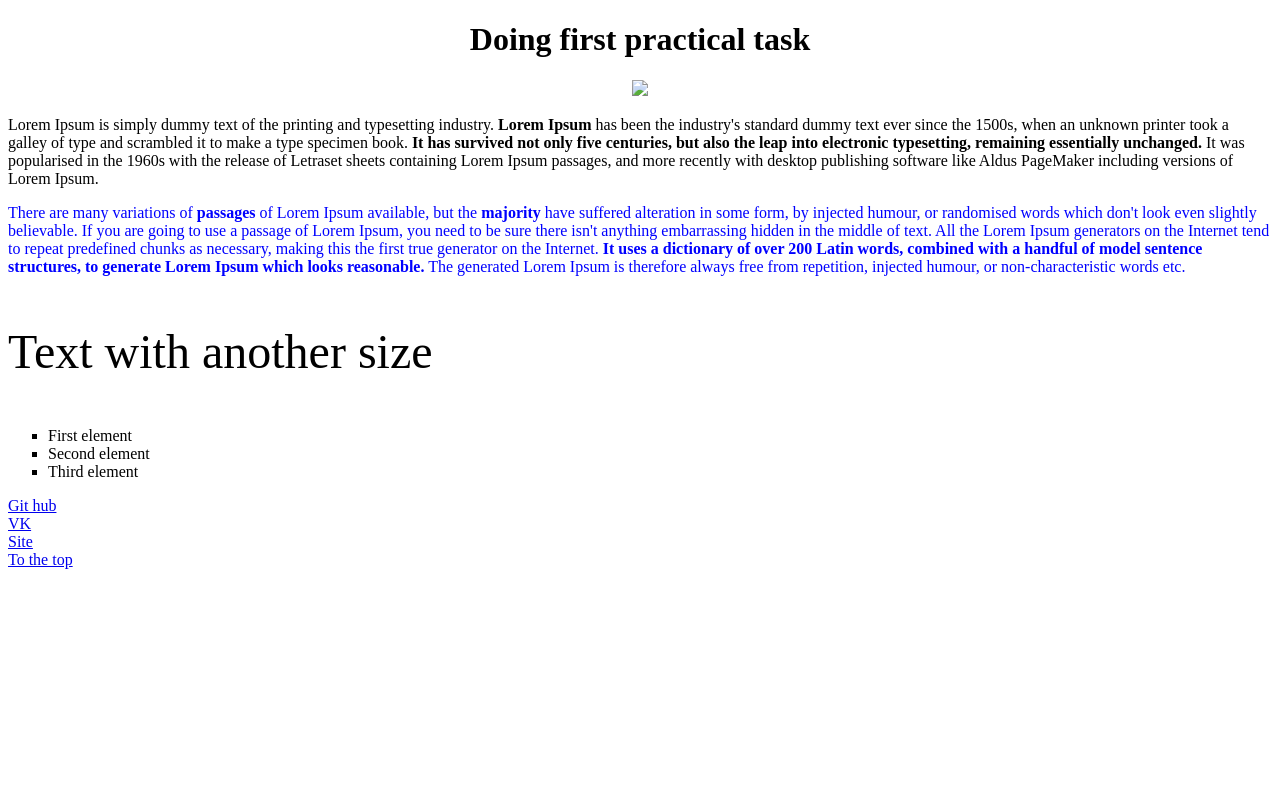
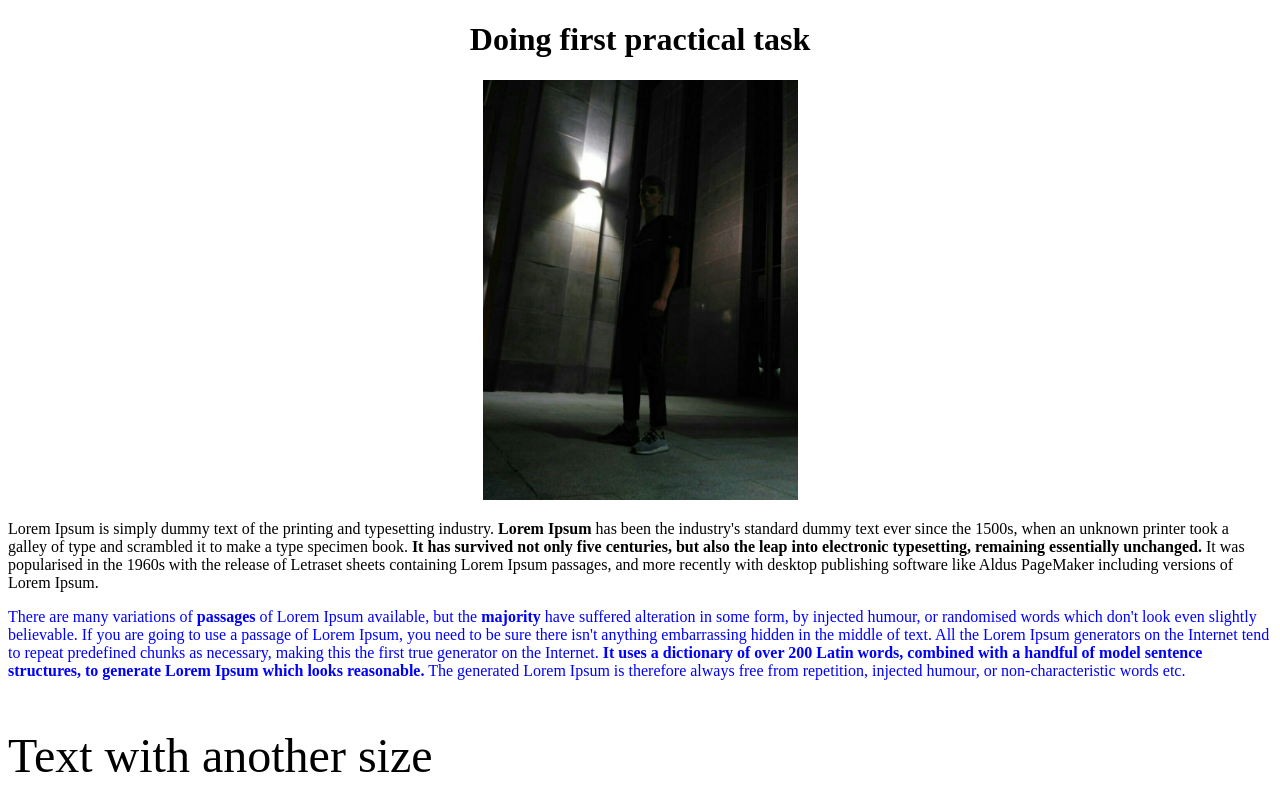
Before and after one commit to mrtsv9/PL-TASKS, a plain HTML site: page index.html in a window 1280 px wide. Shown: the top 800 px of the page. Drawn offline with Linux system fonts and the light colour scheme.

Commit message:
small changes

```diff
--- a/index.html
+++ b/index.html
@@ -12,7 +12,7 @@
         <h1 align="center">Doing first practical task</h1>
     </div>
     <div align="center">
-        <img src=".idea/Photo.jpg" height="420"/></div>
+        <img src="Photo.jpg" height="420"/></div>
     <div>
         <p> Lorem Ipsum is simply dummy text of the printing and typesetting industry. <strong>Lorem Ipsum</strong> has been the industry's standard dummy text ever since the 1500s, when an unknown
             printer took a galley of type and scrambled it to make a type specimen book. <b>It has survived not only five centuries, but also the leap into electronic typesetting, remaining
```
